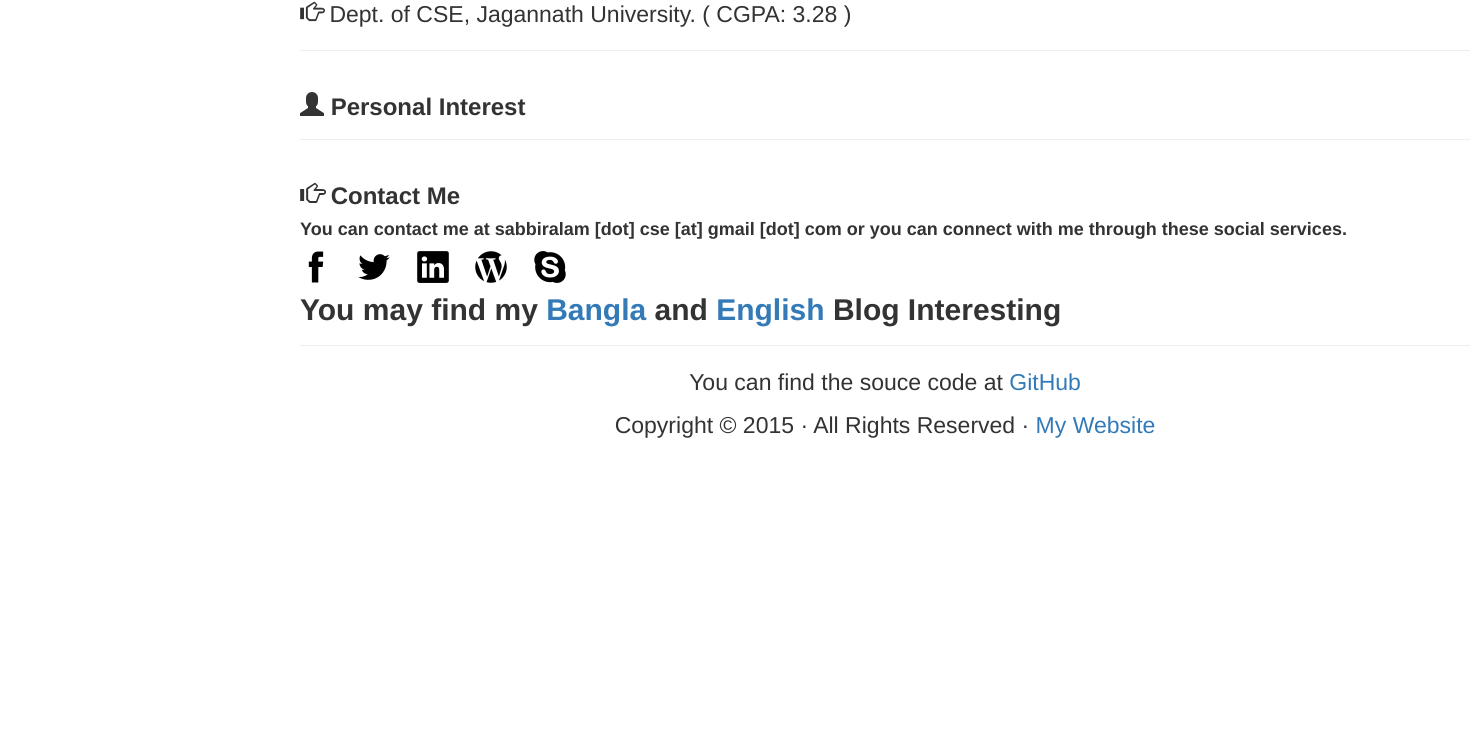
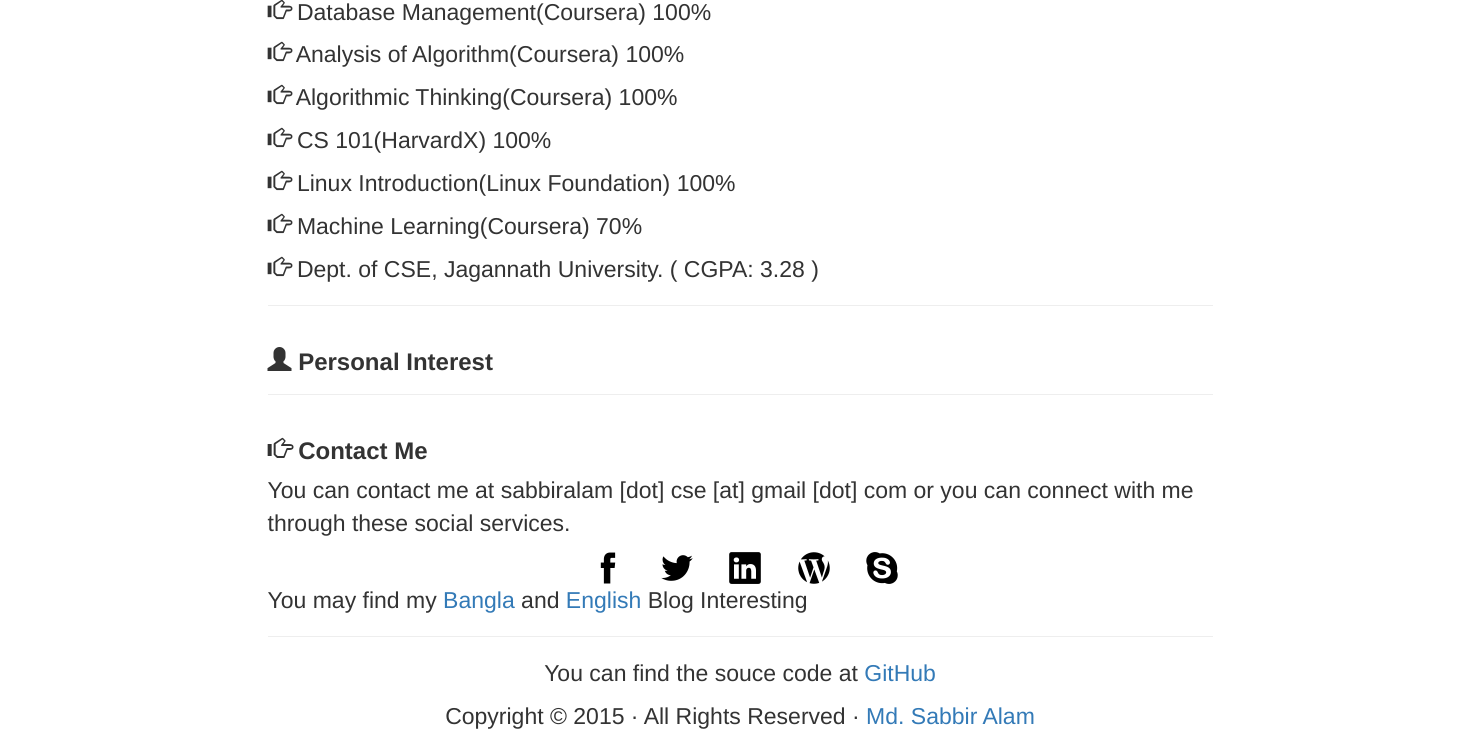
Before and after one commit to ahamed/my-site, a PHP site: page / in a window 1480 px wide. Shown: the part 1675-2417 px from the top of the page. Before the commit the page ends 2113 px from the top, so only its background shows below. Run offline with PHP 8.4, Linux system fonts and the light colour scheme.

Commit message:
Fixed the front end of my site using bootstrap.

```diff
--- a/aboutme.php
+++ b/aboutme.php
@@ -1,4 +1,4 @@
 <div class="page-header">
-	<h3>Hi there I am Md. Sabbir Alam. I am from Dhaka, Bangladesh. I am a 3rd year CS student in
-	Jagannath University. My hometown is Comilla. Yeah ! Thats all about me.</h3>
+	<p>Hi there I am Md. Sabbir Alam. I am from Dhaka, Bangladesh. I am a 3rd year CS student in
+	Jagannath University. My hometown is Comilla. Yeah ! Thats all about me.</p>
 </div>
--- a/contact.php
+++ b/contact.php
@@ -1,11 +1,17 @@
 <div class="page-header">
 	<h3><span class="glyphicon glyphicon-hand-right"></span> Contact Me</h3>
-	<h4>You can contact me at sabbiralam [dot] cse [at] gmail [dot] com or you can connect with me
-	through these social services.</h4>
-	<a href="https://www.facebook.com/FELTUSH"><img src="./icons/social32/facebook.png" style="padding-right:20px"></a>
-	<a href="https://www.twitter.com/insomniacsabbir"><img src="./icons/social32/twitter.png" style="padding-right:20px"></a>
-	<a href="https://www.linkedin.com/insomniac"><img src="./icons/social32/linkedin.png" style="padding-right:20px"></a>
-	<a href="https://www.zerone.wordpress.com"><img src="./icons/social32/wordpress.png" style="padding-right:20px"></a>
-	<a href="https://www.skype.com"><img src="./icons/social32/skype.png" style="padding-right:20px"></a>
-	<h4 style="font-size:30px">You may find my <a href="http://www.zerone.wordpress.com">Bangla</a> and <a href="http://www.zerone.wordpress.com">English</a> Blog Interesting</h4>
+	<p>You can contact me at sabbiralam [dot] cse [at] gmail [dot] com or you can connect with me
+	through these social services.</p>
+	<div class="row">
+		<div class="col-md-4"></div>
+		<div class="col-md-5">
+			<a href="https://www.facebook.com/FELTUSH"><img src="./icons/social32/facebook.png" style="padding-right:30px"></a>
+			<a href="https://www.twitter.com/insomniacsabbir"><img src="./icons/social32/twitter.png" style="padding-right:30px"></a>
+			<a href="https://www.linkedin.com/profile/view?id=330005048&trk=nav_responsive_tab_profile_pic"><img src="./icons/social32/linkedin.png" style="padding-right:30px"></a>
+			<a href="https://www.zerone.wordpress.com"><img src="./icons/social32/wordpress.png" style="padding-right:30px"></a>
+			<a href="https://www.skype.com"><img src="./icons/social32/skype.png" style="padding-right:30px"></a>
+		</div>
+		<div class="col-md-3"></div>
+	</div>
+	<p>You may find my <a href="http://www.zerone.wordpress.com">Bangla</a> and <a href="http://www.zerone.wordpress.com">English</a> Blog Interesting</p>
 </div>
--- a/css/mystyle.css
+++ b/css/mystyle.css
@@ -1,36 +1,5 @@
-#wrap
-{
-	margin-right: 300px;
-	margin-left: 300px;
-}
-.head
-{
-	background-color: #C7C3C3;
-	font-size: 27px;
-	font-weight: bold ;
-}
-#name
-{
-	text-align: center;
-	font-weight: bolder;
-	font-size: 50px;
-	color: black;
-}
-#x
-{
-	float:left;
-	padding-right: 20px;
-}
-#content
-{
-	clear: both;
-	font-size: 25px;
-	margin-left: 35px;
-}
 .container
 {
-	margin-left:300px;
-	margin-right:800px;
 	font-size: 23px;
 }
 h1,h3,h4
--- a/footer.php
+++ b/footer.php
@@ -1,2 +1,2 @@
 <p style="text-align:center">You can find the souce code at <a href="https://github.com/InsomniacSabbir/my-site">GitHub</a></p>
-<p style="text-align:center">Copyright &copy; 2015 &middot; All Rights Reserved &middot; <a href="/my-site" >My Website</a></p>
+<p style="text-align:center">Copyright &copy; 2015 &middot; All Rights Reserved &middot; <a href="https://www.facebook.com/FELTUSH" >Md. Sabbir Alam</a></p>
--- a/index.php
+++ b/index.php
@@ -11,10 +11,24 @@
 </head>
 <body>
 	<div class="container">
+		<div class="row" style="text-align: center;">
+			<div class="col-md-1"></div>
+			<div class="col-md-10">
+				<h1 style="font-size:65px">Md. Sabbir Alam</h1>
+			</div>
+			<div class="col-md-1"></div>
+		</div>
 		<div class="row">
+			<div class="col-md-2"></div>
+			<div class="col-md-8">
+  				<img src="./images/p.jpg" width="445px" height="446px" style="margin:0% 50% 0% 20%">
+			</div>
+			<div class="col-md-2"></div>
+		</div>
+		<div class="row">
+			<div class="col-md-1"></div>
+			<div class="col-md-10">
 				<div class="page-header">
-   					<h1>Md. Sabbir Alam</h1>
-  					<img src="./images/p.jpg" width="225px" height="256px">
   				</div>
 				<?php require 'aboutme.php' ?>
 				<?php require 'experience.php' ?>
@@ -24,6 +38,8 @@
 				<?php require 'personal.php' ?>
 				<?php require 'contact.php' ?>
 				<?php require 'footer.php' ?>
+			</div>
+			<div class="col-md-1"></div>
 		</div>
 </body>
 </html>
```
